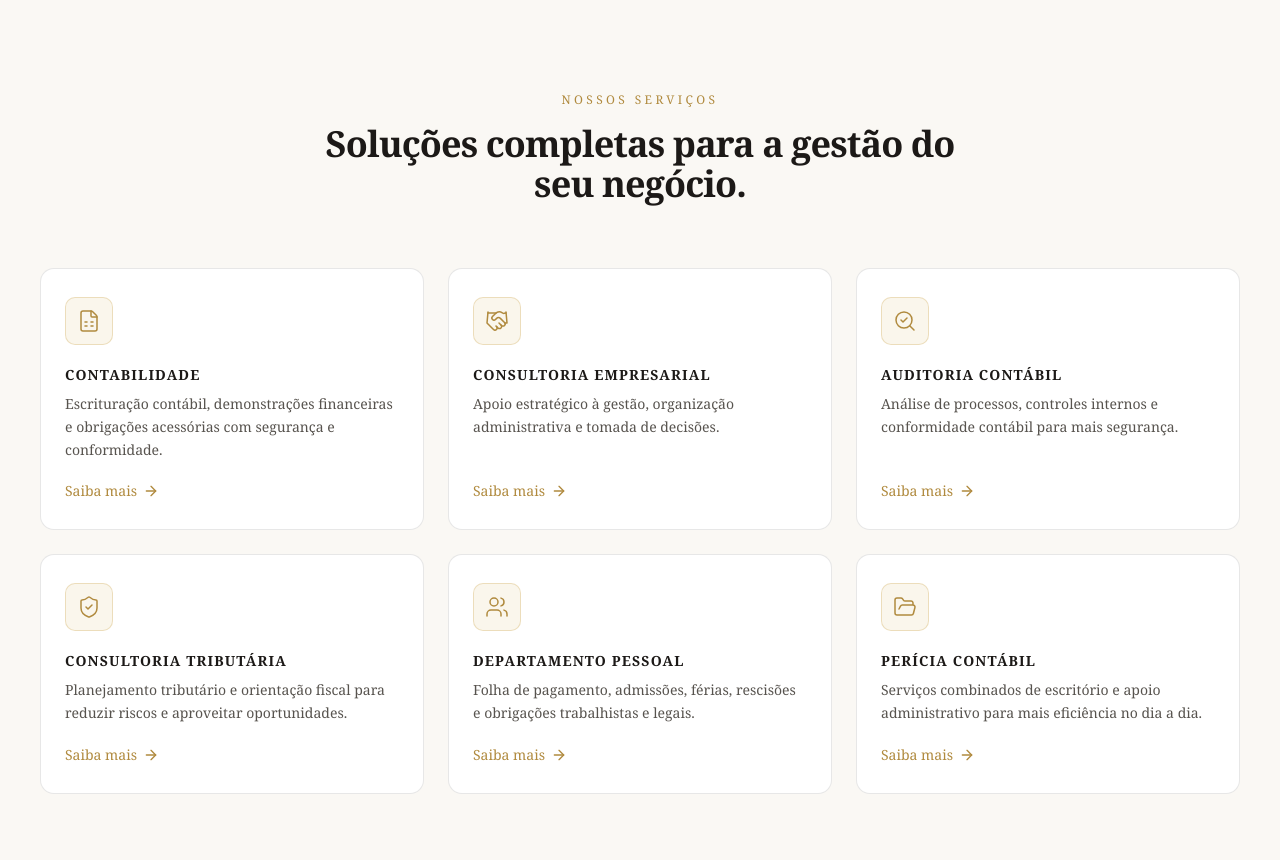
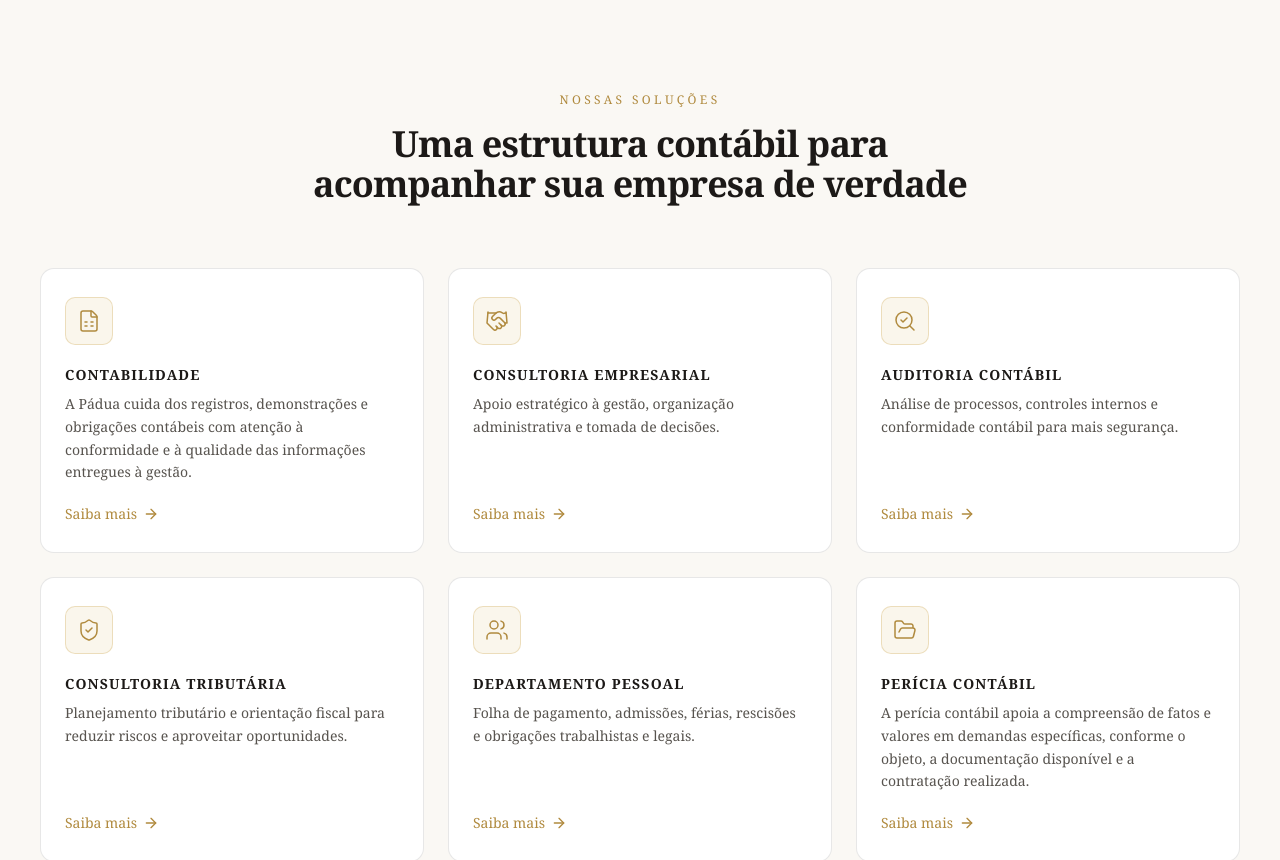
Before and after one commit to paduacontabilidade/website, a React (Vite) app: page / in a window 1280 px wide. Shown: the part 820-1680 px from the top of the page. Built offline with nearby package versions, Linux system fonts and the light colour scheme.

Commit message:
feat: implement routing with Link components in Hero and Services sections, and add new Solution components

```diff
--- a/src/components/sections/hero.tsx
+++ b/src/components/sections/hero.tsx
@@ -1,3 +1,4 @@
+import { Link } from "react-router";
 import { Button } from "@/components/ui/button";
 
 export function Hero() {
@@ -37,7 +38,7 @@ export function Hero() {
 
           <div className="mt-10">
             <Button
-              render={<a href="#contato" />}
+              render={<Link to="/#contato" />}
               nativeButton={false}
               className="h-12 px-7 text-xs font-semibold tracking-[0.14em] uppercase"
             >
--- a/src/components/sections/services.tsx
+++ b/src/components/sections/services.tsx
@@ -1,62 +1,16 @@
-import {
-  ArrowRight,
-  ChevronRight,
-  FileSpreadsheet,
-  FolderOpen,
-  Handshake,
-  SearchCheck,
-  ShieldCheck,
-  Users,
-  type LucideIcon,
-} from "lucide-react";
+import { ArrowRight, ChevronRight, type LucideIcon } from "lucide-react";
+import { Link } from "react-router";
 import { GlowingEffect } from "@/components/ui/glowing-effect";
-
-const SERVICES = [
-  {
-    icon: FileSpreadsheet,
-    title: "Contabilidade",
-    description:
-      "Escrituração contábil, demonstrações financeiras e obrigações acessórias com segurança e conformidade.",
-  },
-  {
-    icon: Handshake,
-    title: "Consultoria Empresarial",
-    description:
-      "Apoio estratégico à gestão, organização administrativa e tomada de decisões.",
-  },
-  {
-    icon: SearchCheck,
-    title: "Auditoria Contábil",
-    description:
-      "Análise de processos, controles internos e conformidade contábil para mais segurança.",
-  },
-  {
-    icon: ShieldCheck,
-    title: "Consultoria Tributária",
-    description:
-      "Planejamento tributário e orientação fiscal para reduzir riscos e aproveitar oportunidades.",
-  },
-  {
-    icon: Users,
-    title: "Departamento Pessoal",
-    description:
-      "Folha de pagamento, admissões, férias, rescisões e obrigações trabalhistas e legais.",
-  },
-  {
-    icon: FolderOpen,
-    title: "Perícia Contábil",
-    description:
-      "Serviços combinados de escritório e apoio administrativo para mais eficiência no dia a dia.",
-  },
-] as const;
+import { SOLUTIONS } from "@/data/solutions";
 
 type ServiceCardProps = {
+  slug: string;
   icon: LucideIcon;
   title: string;
   description: string;
 };
 
-function ServiceCard({ icon: Icon, title, description }: ServiceCardProps) {
+function ServiceCard({ slug, icon: Icon, title, description }: ServiceCardProps) {
   return (
     <li className="relative rounded-xl border border-foreground/10 bg-card">
       <GlowingEffect
@@ -80,13 +34,13 @@ function ServiceCard({ icon: Icon, title, description }: ServiceCardProps) {
           {description}
         </p>
 
-        <a
-          href="#contato"
+        <Link
+          to={`/solucoes/${slug}`}
           className="hidden items-center gap-1.5 text-sm font-medium text-gold-600 transition-colors hover:text-gold-700 md:mt-auto md:inline-flex md:pt-5"
         >
           Saiba mais
           <ArrowRight className="size-4" />
-        </a>
+        </Link>
 
         <ChevronRight
           className="ml-auto size-4 shrink-0 text-gold-600 md:hidden"
@@ -103,16 +57,22 @@ export function ServicesSection() {
       <div className="mx-auto w-full max-w-7xl px-6 lg:px-10">
         <div className="mx-auto max-w-2xl text-center">
           <p className="text-xs font-medium tracking-[0.28em] text-gold-600 uppercase">
-            Nossos Serviços
+            Nossas soluções
           </p>
           <h2 className="mt-4 text-3xl font-semibold tracking-tight text-foreground sm:text-4xl">
-            Soluções completas para a gestão do seu negócio.
+            Uma estrutura contábil para acompanhar sua empresa de verdade
           </h2>
         </div>
 
         <ul className="mt-12 grid grid-cols-1 gap-4 md:mt-16 md:grid-cols-2 md:gap-6 lg:grid-cols-3">
-          {SERVICES.map((service) => (
-            <ServiceCard key={service.title} {...service} />
+          {SOLUTIONS.map((solution) => (
+            <ServiceCard
+              key={solution.slug}
+              slug={solution.slug}
+              icon={solution.icon}
+              title={solution.shortTitle}
+              description={solution.cardDescription}
+            />
           ))}
         </ul>
       </div>
--- /dev/null
+++ b/src/components/solutions/solution-hero.tsx
@@ -0,0 +1,25 @@
+export function SolutionHero({
+  headline,
+  description,
+}: {
+  headline: string;
+  description: string;
+}) {
+  return (
+    <section className="bg-ink py-24 sm:py-28">
+      <div className="mx-auto w-full max-w-7xl px-6 lg:px-10">
+        <div className="max-w-3xl">
+          <p className="text-xs font-medium tracking-[0.28em] text-gold-500 uppercase">
+            Soluções
+          </p>
+          <h1 className="mt-4 text-4xl leading-tight font-semibold tracking-tight text-white sm:text-5xl lg:text-6xl">
+            {headline}
+          </h1>
+          <p className="mt-6 max-w-xl text-base leading-relaxed text-white/70 sm:text-lg">
+            {description}
+          </p>
+        </div>
+      </div>
+    </section>
+  );
+}
--- /dev/null
+++ b/src/components/solutions/solution-included.tsx
@@ -0,0 +1,73 @@
+import { Check } from "lucide-react";
+import { Link } from "react-router";
+import { Button } from "@/components/ui/button";
+
+export function SolutionIncluded({
+  headline,
+  checklist,
+  whenItHelps,
+  ctaLabel,
+}: {
+  headline: string;
+  checklist: string[];
+  whenItHelps: string[];
+  ctaLabel: string;
+}) {
+  return (
+    <section className="bg-background py-20 sm:py-28">
+      <div className="mx-auto w-full max-w-7xl px-6 lg:px-10">
+        <div className="grid grid-cols-1 gap-12 lg:grid-cols-2 lg:gap-16">
+          <div>
+            <p className="text-xs font-medium tracking-[0.28em] text-gold-600 uppercase">
+              O que está incluído
+            </p>
+            <h2 className="mt-4 text-4xl leading-tight font-semibold tracking-tight text-foreground sm:text-5xl">
+              {headline}
+            </h2>
+
+            <ul className="mt-10 divide-y divide-border border-t border-border">
+              {checklist.map((item) => (
+                <li key={item} className="flex items-center gap-3 py-4">
+                  <Check
+                    className="size-4 shrink-0 text-gold-600"
+                    strokeWidth={2.5}
+                    aria-hidden="true"
+                  />
+                  <span className="text-base text-foreground">{item}</span>
+                </li>
+              ))}
+            </ul>
+          </div>
+
+          <div className="rounded-2xl bg-secondary p-8 sm:p-10">
+            <p className="text-xs font-semibold tracking-[0.2em] text-gold-600 uppercase">
+              Quando faz sentido
+            </p>
+            <h3 className="mt-3 text-2xl leading-snug font-semibold text-foreground">
+              Este serviço pode ajudar quando:
+            </h3>
+
+            <ul className="mt-6 space-y-4">
+              {whenItHelps.map((item) => (
+                <li
+                  key={item}
+                  className="text-base leading-relaxed text-muted-foreground"
+                >
+                  {item}
+                </li>
+              ))}
+            </ul>
+
+            <Button
+              render={<Link to="/#contato" />}
+              nativeButton={false}
+              className="mt-8 h-12 w-full text-xs font-semibold tracking-[0.14em] uppercase"
+            >
+              {ctaLabel}
+            </Button>
+          </div>
+        </div>
+      </div>
+    </section>
+  );
+}
--- /dev/null
+++ b/src/components/solutions/solution-other-cta.tsx
@@ -0,0 +1,30 @@
+import { Link } from "react-router";
+import { Button } from "@/components/ui/button";
+
+export function SolutionOtherCta() {
+  return (
+    <section className="bg-ink py-16 sm:py-20">
+      <div className="mx-auto w-full max-w-7xl px-6 lg:px-10">
+        <div className="flex flex-col items-start justify-between gap-6 sm:flex-row sm:items-center">
+          <div>
+            <p className="text-xs font-medium tracking-[0.28em] text-gold-500 uppercase">
+              Outras Soluções
+            </p>
+            <h2 className="mt-4 text-3xl leading-tight font-semibold tracking-tight text-white sm:text-4xl">
+              Conheça a estrutura completa da Pádua.
+            </h2>
+          </div>
+
+          <Button
+            render={<Link to="/#servicos" />}
+            nativeButton={false}
+            variant="outline"
+            className="h-11 shrink-0 border-white/25 bg-white/5 px-6 text-xs font-semibold tracking-[0.14em] text-white uppercase hover:bg-white/10 hover:text-white"
+          >
+            Ver todas as soluções
+          </Button>
+        </div>
+      </div>
+    </section>
+  );
+}
```
